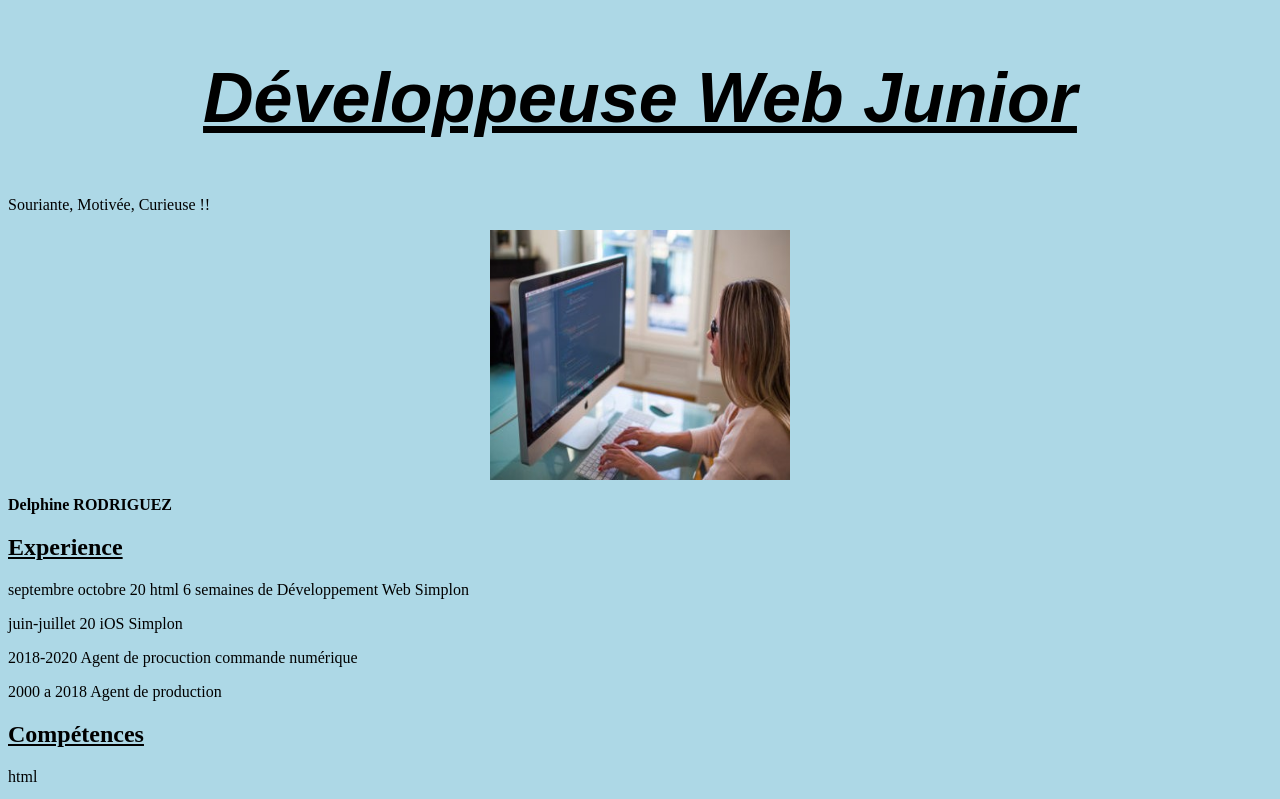
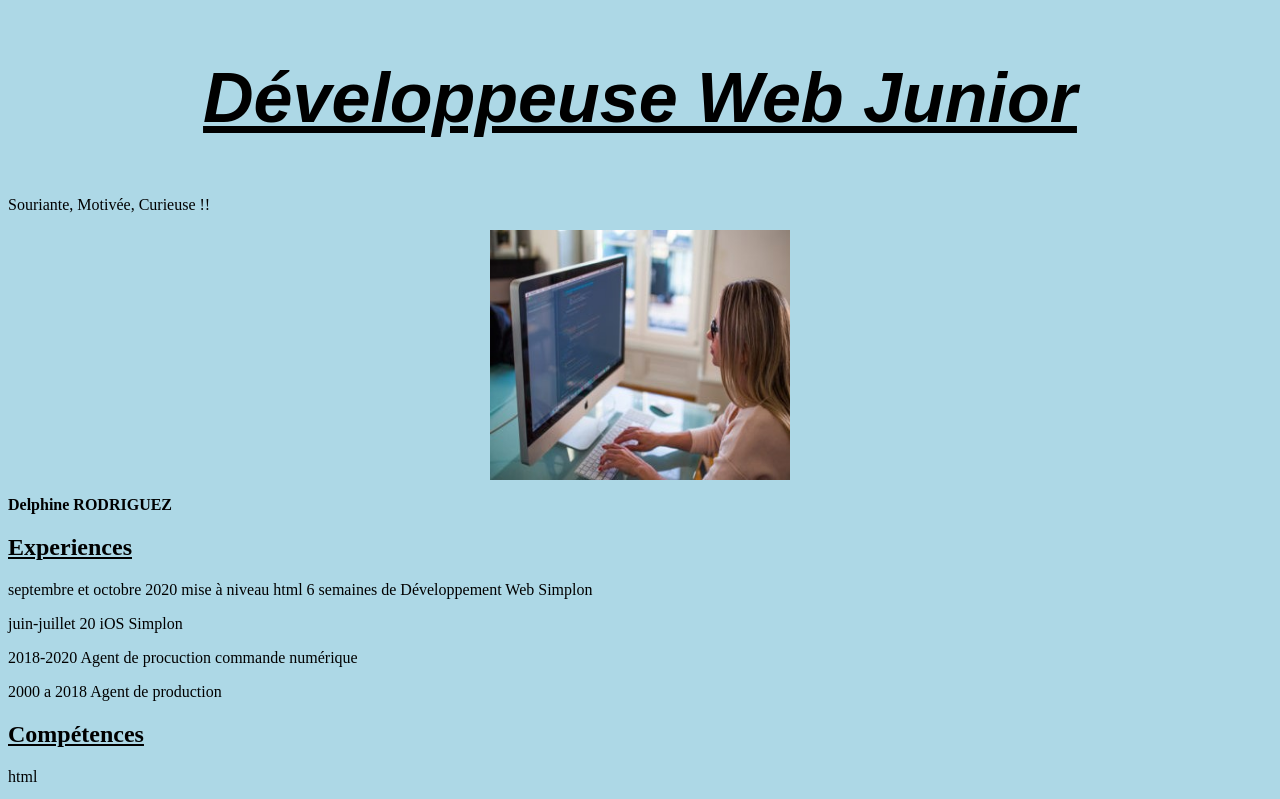
Before and after one commit to delphine38/CV, a plain HTML site: page index.html in a window 1280 px wide. Shown: the top 799 px of the page. Drawn offline with Linux system fonts and the light colour scheme.

Commit message:
changement

```diff
--- a/index.html
+++ b/index.html
@@ -22,8 +22,8 @@
 
 <main>
 <section>
-    <h2><u> Experience</u></h2>
-    <p>septembre octobre 20 html 6 semaines de Développement Web Simplon</p>
+    <h2><u> Experiences</u></h2>
+    <p>septembre et octobre 2020 mise à niveau html 6 semaines de Développement Web Simplon</p>
     <p>juin-juillet 20 iOS Simplon</p>
     <p>2018-2020 Agent de procuction commande numérique</p>
     <p>2000 a 2018 Agent de production</p>
```
